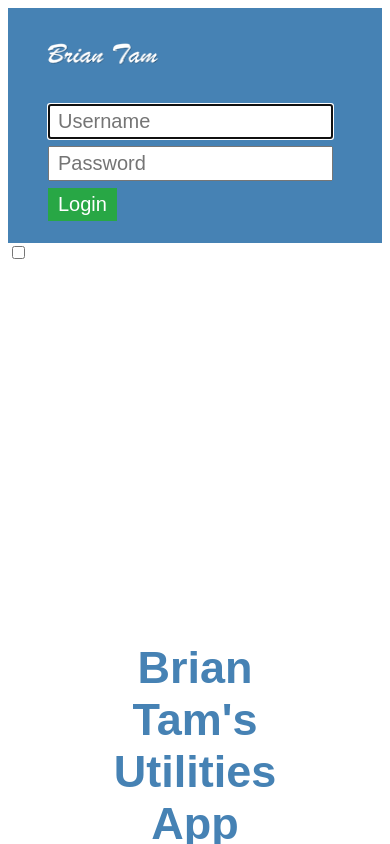
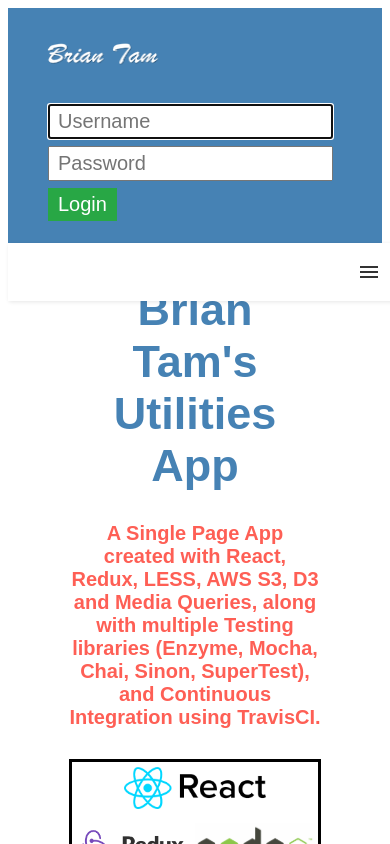
Before and after one commit to briantam23/utilities-app, a React app: page /#/ in a window 390 px wide. Shown: the top 844 px of the page. Built offline with nearby package versions, Linux system fonts and the light colour scheme.

Commit message:
Added responsive nav LESS

```diff
--- a/src/components/nav/nav.less
+++ b/src/components/nav/nav.less
@@ -1,28 +1,133 @@
-.nav {
-    list-style-type: none;
-    margin: 0;
-    padding: 0;
-    overflow: hidden;
-    background-color: #333;
+
+a { color: #000; }
+
+  /* header */
+
+  .header {
+    background-color: #fff;
+    box-shadow: 1px 1px 4px 0 rgba(0,0,0,.1);
+    position: fixed;
     width: 100%;
-    text-align: center;
-}
+    z-index: 3;
 
-li {
-    display: inline-block;
-    display: -moz-inline-box;
-    *display: inline;
-    zoom: 1;
-    width: 215px;
-    text-align: center;
-    border: gray;
+    ul {
+      margin: 0;
+      padding: 0;
+      list-style: none;
+      overflow: hidden;
+      background-color: #fff;
+    }
 
-    a {
+    li a {
+      display: block;
+      padding: 20px 20px;
+      border-right: 1px solid #f4f4f4;
+      text-decoration: none;
+    }
+
+    li a:hover,
+    .menuBtn:hover {
+      background-color: #f4f4f4;
+    }
+
+    .logo {
+      display: block;
+      float: left;
+      font-size: 2em;
+      padding: 10px 20px;
+      text-decoration: none;
+    }
+
+
+    /* menu */
+
+    .menu {
+      clear: both;
+      max-height: 0;
+      transition: max-height .2s ease-out;
+    }
+
+    /* menu icon */
+
+    .menuIcon {
+      cursor: pointer;
+      display: inline-block;
+      float: right;
+      padding: 28px 20px;
+      position: relative;
+      user-select: none;
+
+      .navicon {
+        background: #333;
         display: block;
-        color: white;
-        text-align: center;
-        padding: 14px 16px;
-        text-decoration: none;
-        font-size: 20px;
+        height: 2px;
+        position: relative;
+        transition: background .2s ease-out;
+        width: 18px;
+      }
+
+      .navicon:before,
+      .navicon:after {
+        background: #333;
+        content: '';
+        display: block;
+        height: 100%;
+        position: absolute;
+        transition: all .2s ease-out;
+        width: 100%;
+      }
+
+      .navicon:before {
+        top: 5px;
+      }
+
+      .navicon:after {
+        top: -5px;
+      }
+    }
+
+    /* menu btn */
+
+    .menuBtn {
+      display: none;
+    }
+
+    .menuBtn:checked ~ .menu {
+      max-height: 240px;
+    }
+
+    .menuBtn:checked ~ .menuIcon .navicon {
+      background: transparent;
+    }
+
+    .menuBtn:checked ~ .menuIcon .navicon:before {
+      transform: rotate(-45deg);
+    }
+
+    .menuBtn:checked ~ .menuIcon .navicon:after {
+      transform: rotate(45deg);
+    }
+
+    .menuBtn:checked ~ .menuIcon:not(.steps) .navicon:before,
+    .menuBtn:checked ~ .menuIcon:not(.steps) .navicon:after {
+      top: 0;
+    }
+
+
+    @media (min-width: 767px) {
+      li {
+        float: left;
+
+        a { padding: 20px 30px; }
+      }
+
+      .menu {
+        clear: none;
+        float: right;
+        max-height: none;
+      }
+      .menuIcon {
+        display: none;
+      }
     }
 }
```
